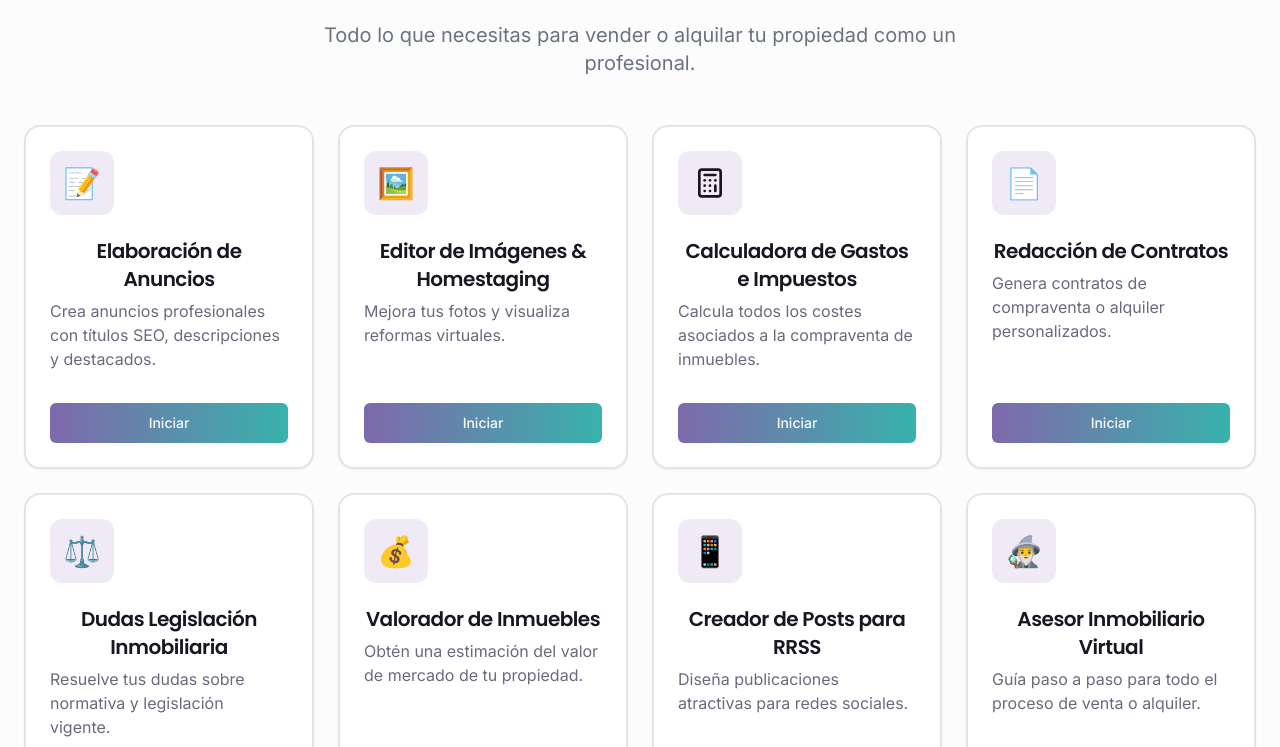
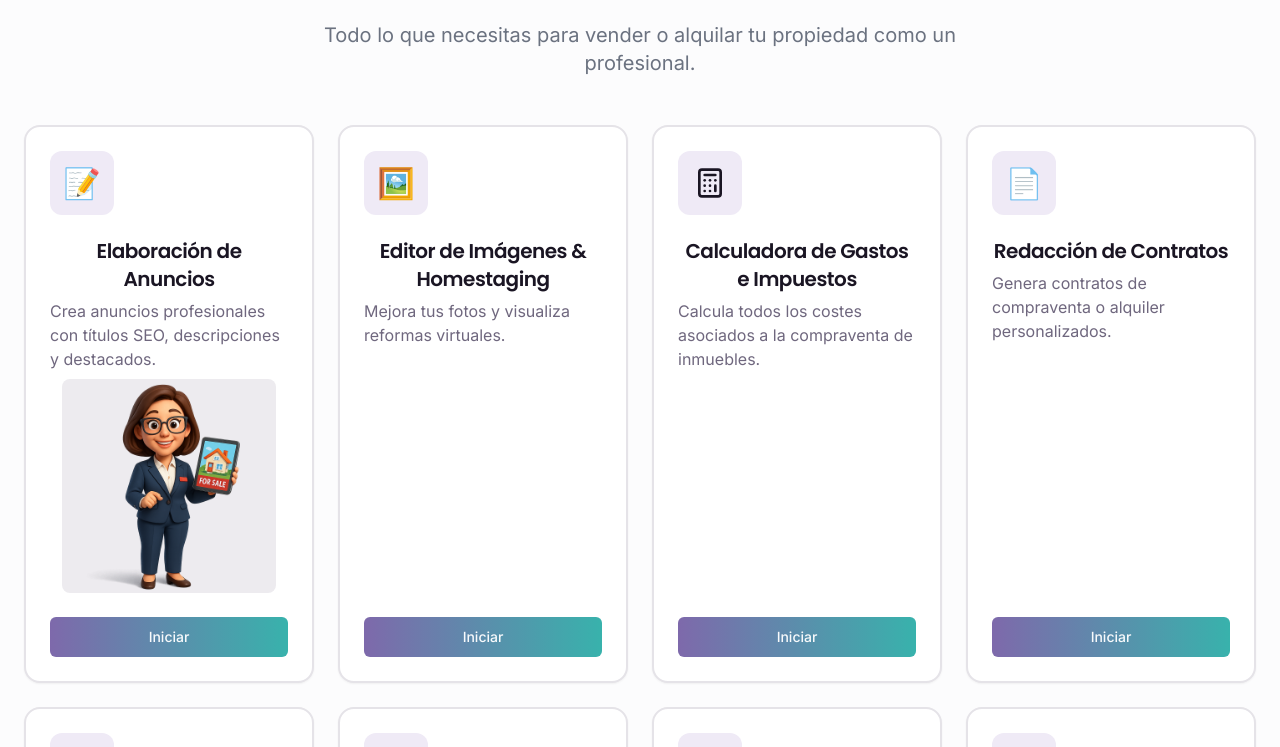
Before and after one commit to papparazzi76/casa-con-avatar-3d, a React (Vite) app: page / in a window 1280 px wide. Shown: the part 863-1610 px from the top of the page. Built offline with nearby package versions, Linux system fonts and the light colour scheme.

Commit message:
feat: Add image space to service cards
Adds a 1:1 aspect ratio image space, taking up 90% of the container width, to all service cards. Includes an image in the "Elaboración de Anuncios" service card.

```diff
--- a/src/components/ServiceCard.tsx
+++ b/src/components/ServiceCard.tsx
@@ -3,6 +3,7 @@ import { Card, CardContent, CardDescription, CardFooter, CardHeader, CardTitle }
 import { Button } from "@/components/ui/button";
 import { motion } from "framer-motion";
 import { Calculator } from "lucide-react";
+import { AspectRatio } from "@/components/ui/aspect-ratio";
 
 interface ServiceCardProps {
   title: string;
@@ -10,6 +11,7 @@ interface ServiceCardProps {
   icon: string;
   delay?: number;
   onClick: () => void;
+  imageSrc?: string;
 }
 
 export function ServiceCard({
@@ -17,7 +19,8 @@ export function ServiceCard({
   description,
   icon,
   delay = 0,
-  onClick
+  onClick,
+  imageSrc
 }: ServiceCardProps) {
   // Helper function to render calculator icon for the calculator service
   const renderIcon = () => {
@@ -48,7 +51,17 @@ export function ServiceCard({
           <CardDescription className="text-base">{description}</CardDescription>
         </CardHeader>
         <CardContent className="flex-grow">
-          {/* Content will be added as needed */}
+          {imageSrc && (
+            <div className="w-[90%] mx-auto">
+              <AspectRatio ratio={1 / 1} className="bg-muted rounded-lg overflow-hidden">
+                <img
+                  src={imageSrc}
+                  alt={title}
+                  className="object-cover w-full h-full"
+                />
+              </AspectRatio>
+            </div>
+          )}
         </CardContent>
         <CardFooter>
           <Button onClick={onClick} className="w-full bg-gradient-to-r from-realestate-purple to-realestate-turquoise hover:opacity-90">
--- a/src/components/ServiceGrid.tsx
+++ b/src/components/ServiceGrid.tsx
@@ -13,6 +13,7 @@ interface Service {
   icon: string;
   fullDescription: string;
   path?: string;
+  imageSrc?: string;
 }
 
 const services: Service[] = [
@@ -22,7 +23,8 @@ const services: Service[] = [
     description: "Crea anuncios profesionales con títulos SEO, descripciones y destacados.",
     icon: "📝",
     fullDescription: "Genera anuncios inmobiliarios profesionales completos con título optimizado para SEO, descripción detallada, 5 puntos destacados y hashtags relevantes para aumentar la visibilidad de tu propiedad.",
-    path: "/generador-anuncios"
+    path: "/generador-anuncios",
+    imageSrc: "/lovable-uploads/1be00a47-bae5-4c4e-954d-bbb23c7bfe7d.png"
   },
   {
     id: "images",
@@ -118,6 +120,7 @@ export function ServiceGrid() {
               icon={service.icon}
               delay={index}
               onClick={() => handleServiceClick(service)}
+              imageSrc={service.imageSrc}
             />
           ))}
         </div>
@@ -136,8 +139,15 @@ export function ServiceGrid() {
           </DialogHeader>
 
           <div className="h-60 flex items-center justify-center rounded-xl bg-secondary">
-            <div className="text-6xl">{selectedService?.icon}</div>
-            {/* This will be replaced with the 3D avatar in a future implementation */}
+            {selectedService?.imageSrc ? (
+              <img
+                src={selectedService.imageSrc}
+                alt={selectedService.title}
+                className="object-contain h-full w-full rounded-xl"
+              />
+            ) : (
+              <div className="text-6xl">{selectedService?.icon}</div>
+            )}
           </div>
 
           <div className="flex justify-end">
```
Also changed, not shown: public/lovable-uploads/1be00a47-bae5-4c4e-954d-bbb23c7bfe7d.png (added).
